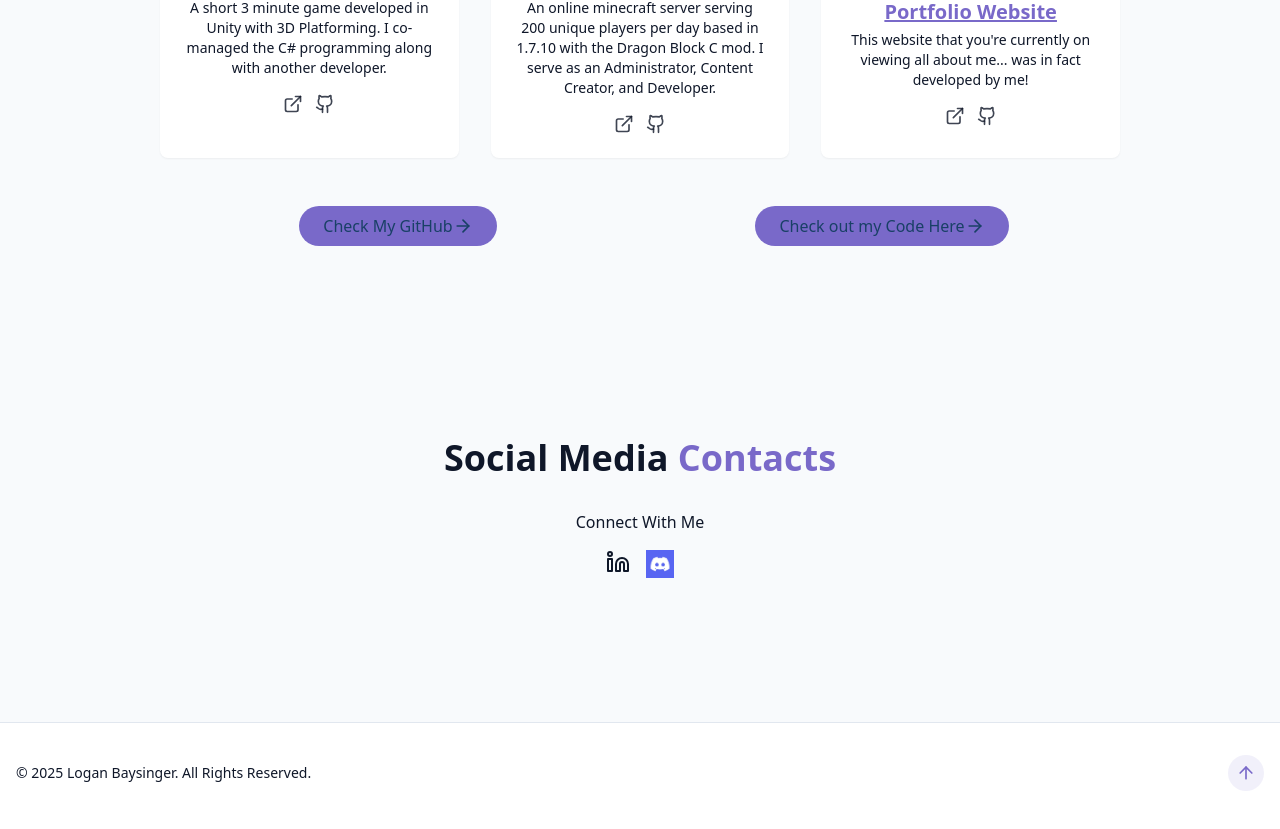
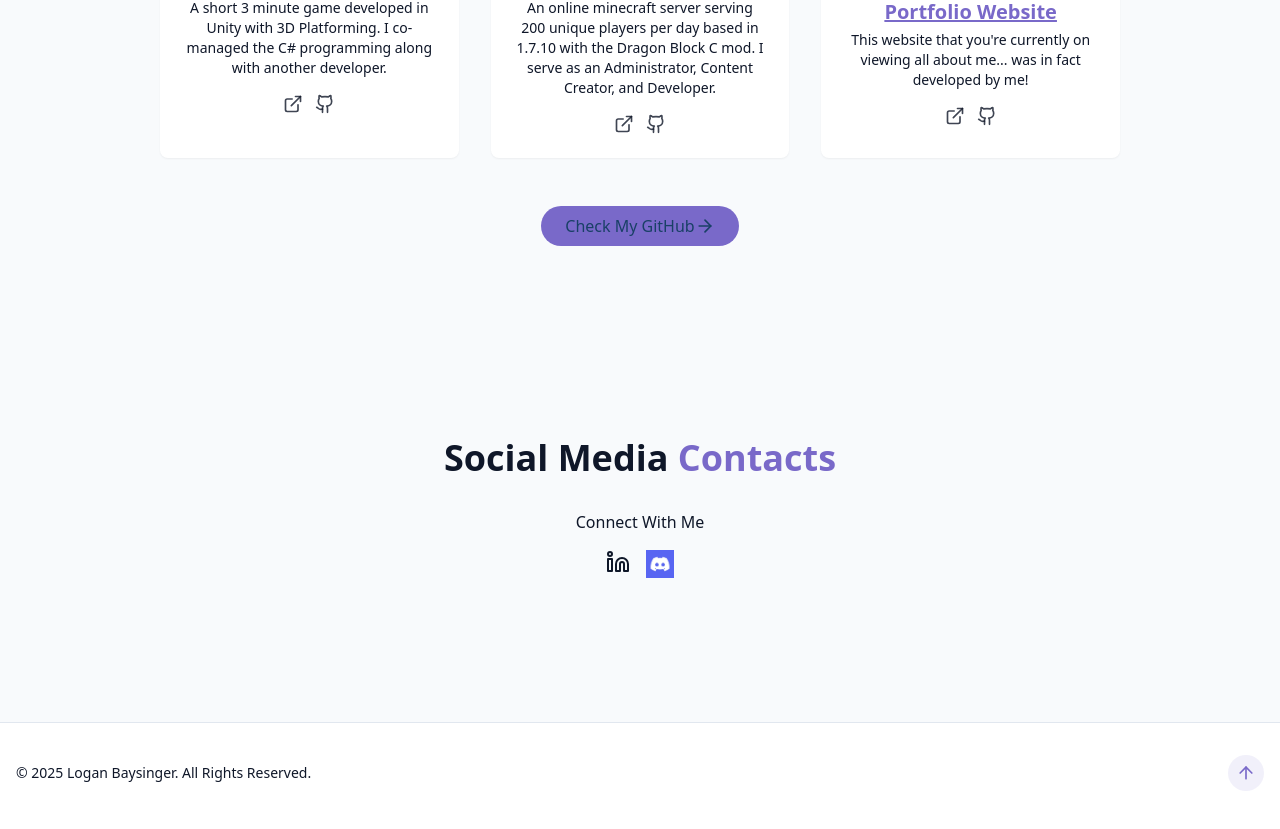
Before and after one commit to RangerHalt2/Personal-Portfolio-Website, a React (Vite) app: page / in a window 1280 px wide. Shown: the part 3348-4177 px from the top of the page. Built offline with nearby package versions, Linux system fonts and the light colour scheme.

Commit message:
updating file path & removing code examples page

```diff
--- a/index.html
+++ b/index.html
@@ -2,11 +2,7 @@
 <html lang="en">
   <head>
     <meta charset="UTF-8" />
-    <link
-      rel="icon"
-      type="image/svg+xml"
-      href="/public/assets/PersonalLogo.png"
-    />
+    <link rel="icon" type="image/svg+xml" href="/assets/PersonalLogo.png" />
     <meta name="viewport" content="width=device-width, initial-scale=1.0" />
     <title>Logan Baysinger Portfolio</title>
   </head>
--- a/src/components/ProjectSection.jsx
+++ b/src/components/ProjectSection.jsx
@@ -144,7 +144,7 @@ export const ProjectsSection = () => {
           ))}
         </div>
 
-        <div className="grid grid-cols-2 text-center gap-2 mt-12">
+        <div className="text-center gap-2 mt-12">
           <a
             className="cosmic-button w-fit flex items-center mx-auto"
             href="https://github.com/RangerHalt2"
@@ -153,13 +153,6 @@ export const ProjectsSection = () => {
             Check My GitHub{" "}
             <ArrowRight size={20} className="w-5 h-5 md:w-5 md:h-5" />
           </a>
-          <a
-            href="/Code"
-            className="cosmic-button w-fit flex items-center mx-auto"
-          >
-            Check out my Code Here{" "}
-            <ArrowRight size={20} className="w-7 h-7 md:w-5 md:h-5" />
-          </a>
         </div>
       </div>
     </section>
```
